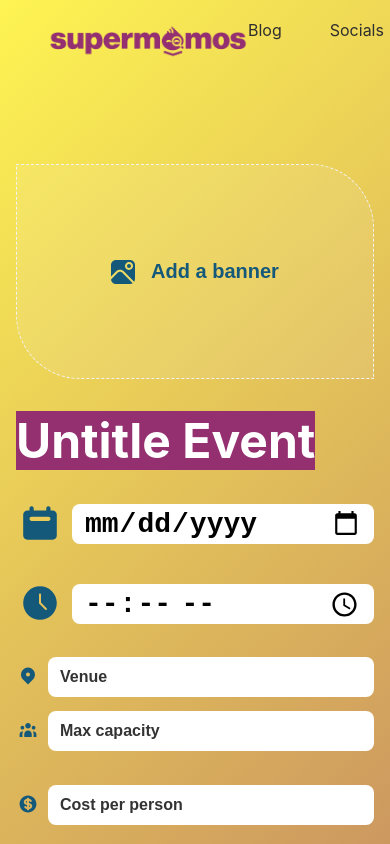
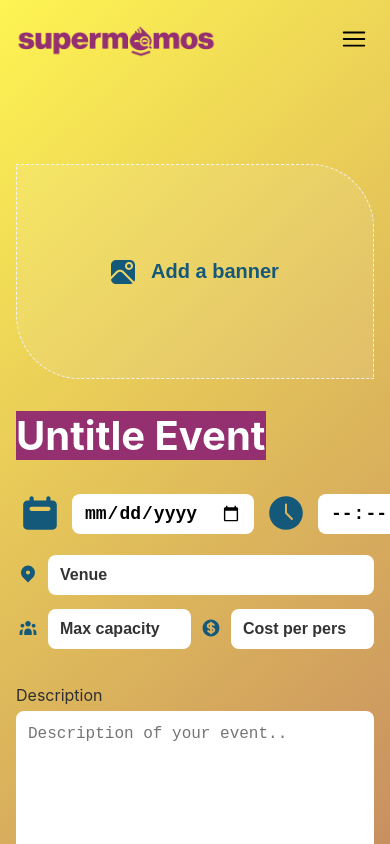
Before and after one commit to akili862002/supermono-social, a Next.js app: page / in a window 390 px wide. Shown: the top 844 px of the page. Built offline with nearby package versions, Linux system fonts and the light colour scheme.

Commit message:
feature: Header & Post detail responsive

```diff
--- a/src/containers/PostDetail/PostDetail.tsx
+++ b/src/containers/PostDetail/PostDetail.tsx
@@ -10,7 +10,7 @@ const PostDetail: React.FC<{
   const time = dayjs(data.startAt).format("H A");
 
   return (
-    <Styled.HomeContainer>
+    <Styled.PostDetailContainer>
       <SocialLayout
         isPost={false}
         title={data.title}
@@ -22,7 +22,7 @@ const PostDetail: React.FC<{
         description={data.description}
         banner={<Styled.BannerImage src={data.banner} alt={data.title} />}
       />
-    </Styled.HomeContainer>
+    </Styled.PostDetailContainer>
   );
 };
 
--- /dev/null
+++ b/src/layouts/MainLayout/Header/Header.icons.tsx
@@ -0,0 +1,15 @@
+export const HamburgerIcon: React.FC<IIconSVGProps> = (props) => (
+  <svg
+    xmlns="http://www.w3.org/2000/svg"
+    fill="none"
+    viewBox="0 0 24 24"
+    strokeWidth={1.5}
+    stroke="currentColor"
+  >
+    <path
+      strokeLinecap="round"
+      strokeLinejoin="round"
+      d="M3.75 6.75h16.5M3.75 12h16.5m-16.5 5.25h16.5"
+    />
+  </svg>
+);
--- a/src/layouts/MainLayout/Header/Header.styles.tsx
+++ b/src/layouts/MainLayout/Header/Header.styles.tsx
@@ -8,6 +8,10 @@ export const HeaderContainer = styled.div`
   align-items: center;
   justify-content: space-between;
   padding: 0 32px;
+
+  ${({ theme }) => theme.media.down("1024px")} {
+    padding: 0;
+  }
 `;
 
 export const LogoImage = styled.img`
@@ -20,6 +24,59 @@ export const Menu = {
     display: flex;
     flex-direction: row;
     gap: ${({ theme }) => theme.spacing[12]};
+    ${({ theme }) => theme.media.down("1024px")} {
+      display: none;
+    }
   `,
   Item: styled.a``,
 };
+
+const HamburgerMenuItems = styled.div`
+  position: fixed;
+  display: none;
+  top: 0;
+  right: 0;
+  left: 0;
+  width: 100vw;
+  background-color: ${({ theme }) => theme.colors.white};
+  z-index: 1000;
+`;
+
+export const HamburgerMenu = {
+  Container: styled.div`
+    display: none;
+    position: relative;
+
+    ${({ theme }) => theme.media.down("1024px")} {
+      display: flex;
+    }
+
+    &:hover {
+      ${HamburgerMenuItems} {
+        display: block;
+      }
+    }
+  `,
+  MenuButton: styled.button`
+    padding: 5px;
+    &:hover {
+      border: 1px solid ${({ theme }) => theme.colors.gray1};
+    }
+
+    svg {
+      width: 30px;
+      height: 30px;
+    }
+  `,
+  Items: HamburgerMenuItems,
+  Item: styled.a`
+    display: block;
+    padding: 12px 16px;
+    color: ${({ theme }) => theme.colors.black};
+    text-decoration: none;
+
+    &:hover {
+      background-color: ${({ theme }) => theme.colors.gray100};
+    }
+  `,
+};
--- a/src/layouts/MainLayout/Header/Header.tsx
+++ b/src/layouts/MainLayout/Header/Header.tsx
@@ -1,18 +1,44 @@
+import { useMemo } from "react";
+import { HamburgerIcon } from "./Header.icons";
 import * as Styled from "./Header.styles";
 
 interface IHeaderProps {}
 
 const Header: React.FC<IHeaderProps> = (props) => {
+  const headerItems = useMemo(
+    () => [
+      { label: "Blog", href: "#blog" },
+      { label: "Socials", href: "#socials" },
+      { label: "Past Socials", href: "#past-socials" },
+      { label: "Clubs", href: "#clubs" },
+      { label: "Contact", href: "#contact" },
+    ],
+    []
+  );
+
   return (
     <Styled.HeaderContainer>
       <Styled.LogoImage src="/logo.png" />
       <Styled.Menu.Container>
-        <Styled.Menu.Item href="#blog">Blog</Styled.Menu.Item>
-        <Styled.Menu.Item href="#socials">Socials</Styled.Menu.Item>
-        <Styled.Menu.Item href="#past-socials">Past Socials</Styled.Menu.Item>
-        <Styled.Menu.Item href="#clubs">Clubs</Styled.Menu.Item>
-        <Styled.Menu.Item href="#contact">Contact</Styled.Menu.Item>
+        {headerItems.map(({ label, href }) => (
+          <Styled.Menu.Item key={href} href={href}>
+            {label}
+          </Styled.Menu.Item>
+        ))}
       </Styled.Menu.Container>
+
+      <Styled.HamburgerMenu.Container>
+        <Styled.HamburgerMenu.MenuButton>
+          <HamburgerIcon />
+        </Styled.HamburgerMenu.MenuButton>
+        <Styled.HamburgerMenu.Items>
+          {headerItems.map(({ label, href }) => (
+            <Styled.HamburgerMenu.Item key={href} href={href}>
+              {label}
+            </Styled.HamburgerMenu.Item>
+          ))}
+        </Styled.HamburgerMenu.Items>
+      </Styled.HamburgerMenu.Container>
     </Styled.HeaderContainer>
   );
 };
--- a/src/layouts/SocialLayout/SocialLayout.styles.tsx
+++ b/src/layouts/SocialLayout/SocialLayout.styles.tsx
@@ -12,7 +12,7 @@ export const FormSection = styled.div(
     position: relative;
     z-index: 2;
 
-    ${theme.media.down("640px")} {
+    ${theme.media.down("1024px")} {
       width: 100%;
       padding: ${theme.spacing["8"]} 0;
     }
@@ -46,7 +46,7 @@ export const BannerSection = {
 };
 
 export const Title = styled.h1(
-  ({ theme: { colors, spacing, fontSize, fontWeight } }) => css`
+  ({ theme: { colors, fontSize, fontWeight, media } }) => css`
     font-style: normal;
     font-weight: ${fontWeight.bold};
     font-size: ${fontSize["5xl"]};
@@ -55,6 +55,10 @@ export const Title = styled.h1(
 
     & > span {
       background-color: ${colors.purple};
+    }
+    ${media.down("1024px")} {
+      font-size: ${fontSize["4xl"]};
+      line-height: 50px;
     }
   `
 );
@@ -72,7 +76,12 @@ export const FieldsRow = styled.div(
     gap: ${theme.spacing["8"]};
 
     ${theme.media.down("640px")} {
-      flex-direction: column;
+      /* flex-direction: column; */
+      gap: ${theme.spacing["2"]};
+
+      h2 {
+        font-size: ${theme.fontSize["lg"]};
+      }
     }
   `
 );
@@ -114,8 +123,12 @@ export const Field = styled.div<{ size: "lg" | "md" }>(
 );
 
 export const NoneTimeContainer = styled.div(
-  ({ theme: { spacing } }) => css`
-    margin-top: ${spacing["7"]};
+  ({ theme }) => css`
+    margin-top: ${theme.spacing["7"]};
+
+    ${theme.media.down("640px")} {
+      margin-top: ${theme.spacing["4"]};
+    }
   `
 );
 
--- a/src/layouts/SocialLayout/SocialLayout.tsx
+++ b/src/layouts/SocialLayout/SocialLayout.tsx
@@ -39,7 +39,6 @@ const SocialLayout: React.FC<ISocialLayoutProps> = ({
     <Styled.SocialLayoutContainer>
       <Styled.BannerSection.Container>
         <Styled.BannerSection.Content>{banner}</Styled.BannerSection.Content>
-        {/* {banner} */}
       </Styled.BannerSection.Container>
       <Styled.FormSection>
         <Styled.Title>
@@ -47,11 +46,11 @@ const SocialLayout: React.FC<ISocialLayoutProps> = ({
         </Styled.Title>
         <Styled.FieldsContainer>
           <Styled.FieldsRow>
-            <Styled.Field size="lg">
+            <Styled.Field as="h2" size="lg">
               <DateIcon />
               <span>{date}</span>
             </Styled.Field>
-            <Styled.Field size="lg">
+            <Styled.Field as="h2" size="lg">
               <TimeIcon />
               <span>{time}</span>
             </Styled.Field>
--- a/src/pages/api/hello.ts
+++ /dev/null
@@ -1,13 +0,0 @@
-// Next.js API route support: https://nextjs.org/docs/api-routes/introduction
-import type { NextApiRequest, NextApiResponse } from 'next'
-
-type Data = {
-  name: string
-}
-
-export default function handler(
-  req: NextApiRequest,
-  res: NextApiResponse<Data>
-) {
-  res.status(200).json({ name: 'John Doe' })
-}
--- a/src/theme/GlobalStyle.tsx
+++ b/src/theme/GlobalStyle.tsx
@@ -31,10 +31,11 @@ a {
   text-decoration: none;
 }
 
-@media (prefers-color-scheme: dark) {
-  html {
-    color-scheme: dark;
-  }
+button {
+  cursor: pointer;
+  outline: none;
+  border: none;
+  background: none;
 }
 
 
--- a/src/theme/Theme.tsx
+++ b/src/theme/Theme.tsx
@@ -77,7 +77,7 @@ export const theme = {
     xl: "20px",
     "2xl": "24px",
     "3xl": "28px",
-    "4xl": "32px",
+    "4xl": "40px",
     "5xl": "48px",
     "6xl": "60px",
     "7xl": "72px",
```
Also changed, not shown: src/containers/PostDetail/PostDetail.styles.tsx (+6 -1 lines).
